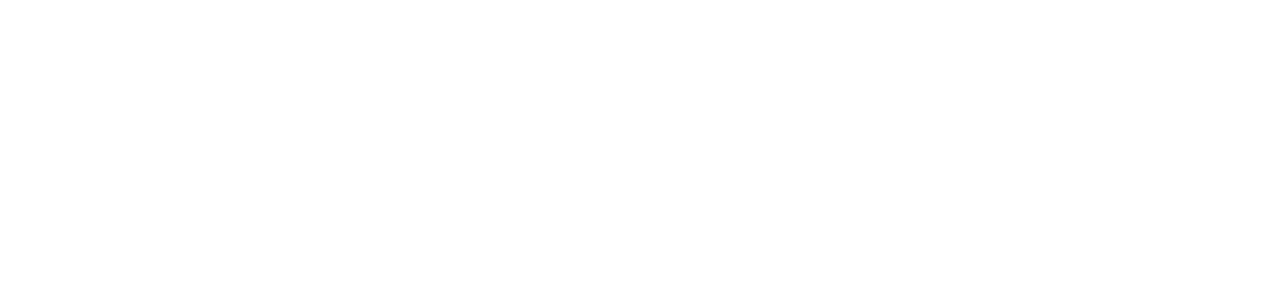
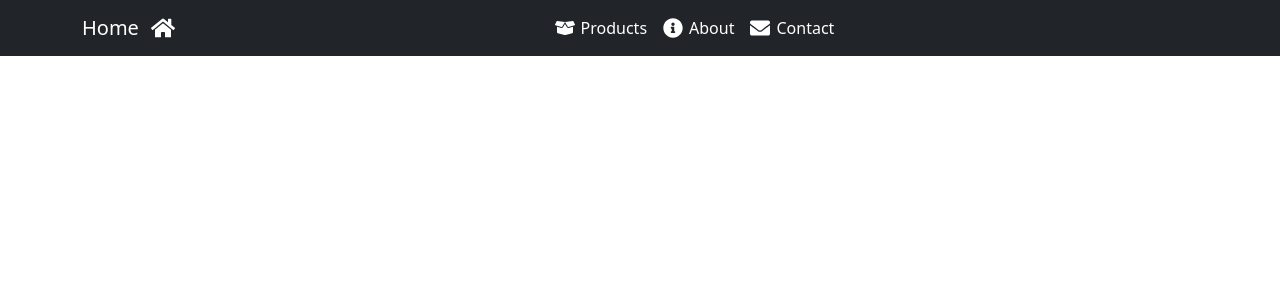
Before and after one commit to JSX-Learning-Path/E-Commerce, a React (Vite) app in the folder commerce/: page / in a window 1280 px wide. Shown: the top 300 px of the page. Built offline with nearby package versions, Linux system fonts and the light colour scheme.

Commit message:
Update project structure with Header component and routing setup

```diff
--- a/commerce/index.html
+++ b/commerce/index.html
@@ -3,7 +3,7 @@
   <head>
     <meta charset="utf-8" />
     <meta name="viewport" content="width=device-width, initial-scale=1" />
-    <title>Bootstrap w/ Vite</title>
+    <title>E-Commerce</title>
     <script type="module" src="src/main.jsx"></script>
   </head>
   <body>
--- a/commerce/package.json
+++ b/commerce/package.json
@@ -14,8 +14,10 @@
     "@supabase/supabase-js": "^2.100.1",
     "bootstrap": "^5.3.8",
     "react": "^19.2.4",
+    "react-bootstrap": "^2.10.10",
     "react-dom": "^19.2.4",
-    "react-icons": "^5.6.0"
+    "react-icons": "^5.6.0",
+    "react-router-dom": "^7.13.2"
   },
   "devDependencies": {
     "@eslint/js": "^9.39.4",
--- a/commerce/src/App.jsx
+++ b/commerce/src/App.jsx
@@ -1,7 +1,10 @@
 import React from "react";
+import Header from "./Header";
 
 const App = () => {
-  return <div></div>;
+  return <div>
+    <Header />
+  </div>;
 };
 
 export default App;
--- /dev/null
+++ b/commerce/src/Header.jsx
@@ -0,0 +1,65 @@
+import React from "react";
+import { FaHome, FaBoxOpen, FaInfoCircle, FaEnvelope } from "react-icons/fa";
+import { Link } from "react-router-dom";
+
+function Header() {
+  return (
+    <header>
+      <nav className="navbar navbar-expand-lg navbar-dark bg-dark">
+        <div className="container">
+          <Link
+            to="/"
+            className="navbar-brand text-white text-decoration-none d-flex align-items-center justify-content-center"
+            style={{ gap: "8px" }}
+          >
+            Home <FaHome size={24} className="ms-1" />
+          </Link>
+          <button
+            className="navbar-toggler"
+            type="button"
+            data-bs-toggle="collapse"
+            data-bs-target="#navbarNav"
+            aria-controls="navbarNav"
+            aria-expanded="false"
+            aria-label="Toggle navigation"
+          >
+            <span className="navbar-toggler-icon"></span>
+          </button>
+          <div className="collapse navbar-collapse" id="navbarNav">
+            <ul className="navbar-nav mb-2 mb-lg-0 w-100 justify-content-center align-items-center">
+              <li className="nav-item">
+                <Link
+                  to="/products"
+                  className="nav-link text-white text-decoration-none d-flex align-items-center"
+                  style={{ gap: "6px" }}
+                >
+                  <FaBoxOpen size={20} /> Products
+                </Link>
+              </li>
+              <li className="nav-item">
+                <Link
+                  to="/about"
+                  className="nav-link text-white text-decoration-none d-flex align-items-center"
+                  style={{ gap: "6px" }}
+                >
+                  <FaInfoCircle size={20} /> About
+                </Link>
+              </li>
+              <li className="nav-item">
+                <Link
+                  to="/contact"
+                  className="nav-link text-white text-decoration-none d-flex align-items-center"
+                  style={{ gap: "6px" }}
+                >
+                  <FaEnvelope size={20} /> Contact
+                </Link>
+              </li>
+            </ul>
+          </div>
+        </div>
+      </nav>
+    </header>
+  );
+}
+
+export default Header;
--- a/commerce/src/js/main.js
+++ b/commerce/src/js/main.js
@@ -2,6 +2,9 @@
 import * as bootstrap from "bootstrap";
 import { createClient } from "@supabase/supabase-js";
 import "bootstrap/dist/css/bootstrap.min.css";
+// main.js или main.jsx
+
+
 const supabaseUrl = "https://cnljxmxeoluxnwrobmky.supabase.co";
 const supabaseKey =
   "eyJhbGciOiJIUzI1NiIsInR5cCI6IkpXVCJ9.eyJpc3MiOiJzdXBhYmFzZSIsInJlZiI6ImNubGp4bXhlb2x1eG53cm9ibWt5Iiwicm9sZSI6ImFub24iLCJpYXQiOjE3NzQ4NzA0NTAsImV4cCI6MjA5MDQ0NjQ1MH0.ezNrRemQCYp1kgzz9TVxA0SCGoPD5SPmoFys-uA1HD8";
--- a/commerce/src/main.jsx
+++ b/commerce/src/main.jsx
@@ -1,10 +1,14 @@
 import "bootstrap/dist/css/bootstrap.min.css";
+import "bootstrap/dist/js/bootstrap.bundle.min.js";
 import React from "react";
 import ReactDOM from "react-dom/client";
 import App from "./App";
+import { BrowserRouter } from "react-router-dom";
 
 ReactDOM.createRoot(document.getElementById("root")).render(
   <React.StrictMode>
-    <App />
-  </React.StrictMode>,
+    <BrowserRouter>
+      <App />
+    </BrowserRouter>
+  </React.StrictMode>
 );
```
Also changed, not shown: 1 other file (tests, documents, lock files or other folders).
